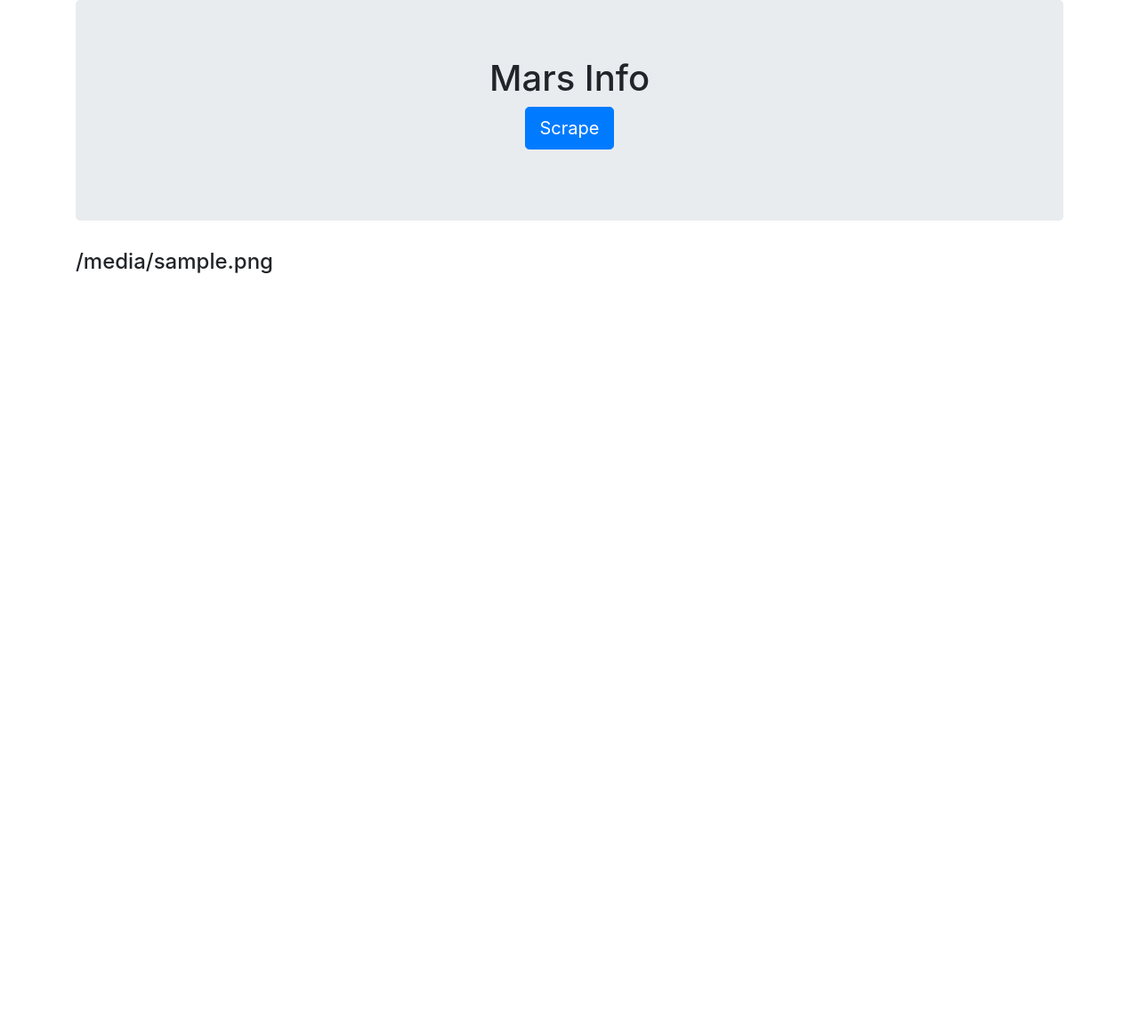
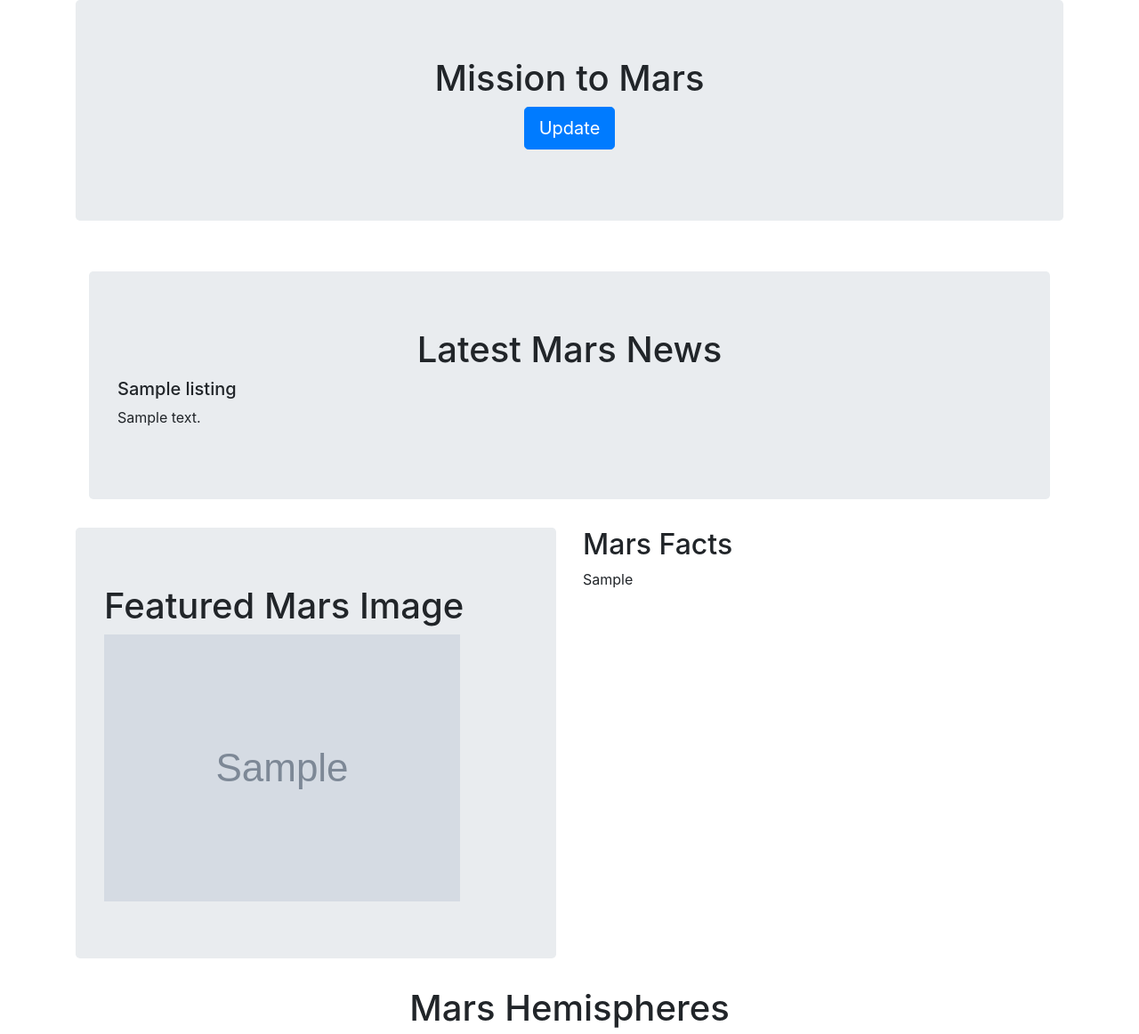
Before and after one commit to blhawkins/12.web-scraping-challenge, a Flask app: page / in a window 1280 px wide. Shown: the top 1162 px of the page at 89% size. Before the commit the page ends 307 px from the top, so only its background shows below. Run offline with Flask 2, Linux system fonts and the light colour scheme; grey boxes marked "Sample" are stand-in pictures; a database or web service that is not in the repository returns one stand-in record (values such as "Sample title"); some libraries are stand-ins or nearby versions.

Commit message:
Completed website template

```diff
--- a/templates/index.html
+++ b/templates/index.html
@@ -10,7 +10,7 @@
     <script src="https://stackpath.bootstrapcdn.com/bootstrap/4.5.2/js/bootstrap.min.js" integrity="sha384-B4gt1jrGC7Jh4AgTPSdUtOBvfO8shuf57BaghqFfPlYxofvL8/KUEfYiJOMMV+rV" crossorigin="anonymous"></script>
     <meta charset = 'UTF-8'>
 
-    <title>Mars Info</title>
+    <title>Mission to Mars</title>
     <link rel="stylesheet" type="text/css" href="style.css">
 </head>
 
@@ -18,15 +18,62 @@
     <div class="container">
 
       <div class="jumbotron text-center">
-        <h1>Mars Info</h1>
-        <p><a class="btn btn-primary btn-lg" href="/scrape" role="button">Scrape</a></p>
+        <h1>Mission to Mars</h1>
+        <p><a class="btn btn-primary btn-lg" href="/scrape" role="button">Update</a></p>
       </div>
 
-      <!-- Craigslist Listings -->
-      <div class="row" id="craiglist-listings">
-        <div class="col-md-12">
-          <h4 class="heading">{{scraped_data.featured_image_url}}</h4>
+      <div class = 'container-lg' id = 'main-content'>
+        <div class = 'row' id = 'buffer_row'></div>
+        <div class = 'row no-gutters'></div>
+        <div class = 'col-lg-12'>
+          <div class='jumbotron'>
+            <h1 class = 'display-6'>Latest Mars News</h1>
+            <h5>{{scraped_data.news_title}}</h5>
+            <p>{{scraped_data.news_text}}</p>
+          </div>
         </div>
+        <div class = 'row'>
+          <div class = 'col-lg-6'>
+            <div class = 'jumbotron'>
+              <h1>Featured Mars Image</h1>
+              <img src = '{{ scraped_data.featured_image_url }}'/>
+            </div>
+          </div>
+          <div class = col-lg-6>
+            <h2>Mars Facts</h2>
+            <div class = 'table table-striped table-responsive'>
+              <table border="1" class="dataframe">
+                {{scraped_data.mars_table_html}}
+              </table>
+            </div>
+          </div>
+        </div>
+        <div class = 'row'>
+          <div class = 'col-lg-12'>
+            <h1>Mars Hemispheres</h1>
+          </div>
+        </div>
+        <div class = 'row'>
+          <div class = 'col-md-6'>
+            <img id = 'visualizations' src = {{scraped_data.hemisphere_info_list[0][1]}}>
+            <h2>Cerberus Hemisphere</h2>
+          </div>
+          <div class = 'col-md-6'>
+            <img id = 'visualizations' src = '{{scraped_data.hemisphere_info_list[1][1]}}'>
+            <h2>Schiaparelli Hemisphere</h2>
+          </div>
+      </div>
+      <hr class="my-4">
+      <div class = 'row'>
+          <div class = 'col-md-6'>
+            <img id = 'visualizations' src = '{{scraped_data.hemisphere_info_list[2][1]}}'>
+            <h2>Syrtis Major Hemisphere</h2>
+          </div>
+          <div class = 'col-md-6'>
+            <img id = 'visualizations' src = '{{scraped_data.hemisphere_info_list[3][1]}}'>
+            <h2>Valles Marineris Hemisphere</h2>
+          <div>
+      </div>
       </div>
 
     </div>
--- a/templates/style.css
+++ b/templates/style.css
@@ -0,0 +1,16 @@
+#buffer_row{
+    height: 25px;
+}
+
+.col-lg-12 h1{
+    text-align: center
+}
+
+.col-md-6 h2{
+    text-align: center
+}
+
+#visualizations{
+    padding: 15px;
+    width: 100%;
+}
```
